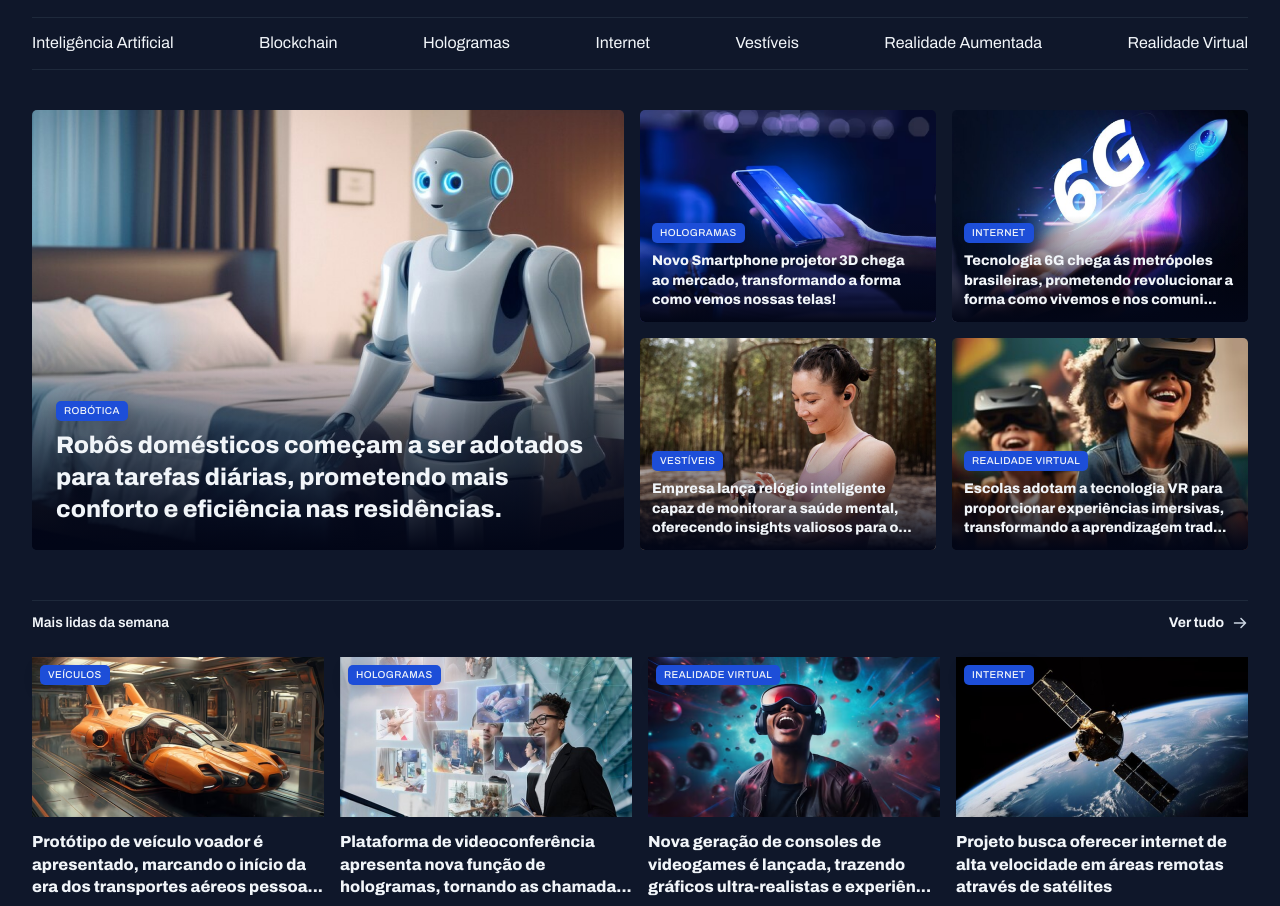
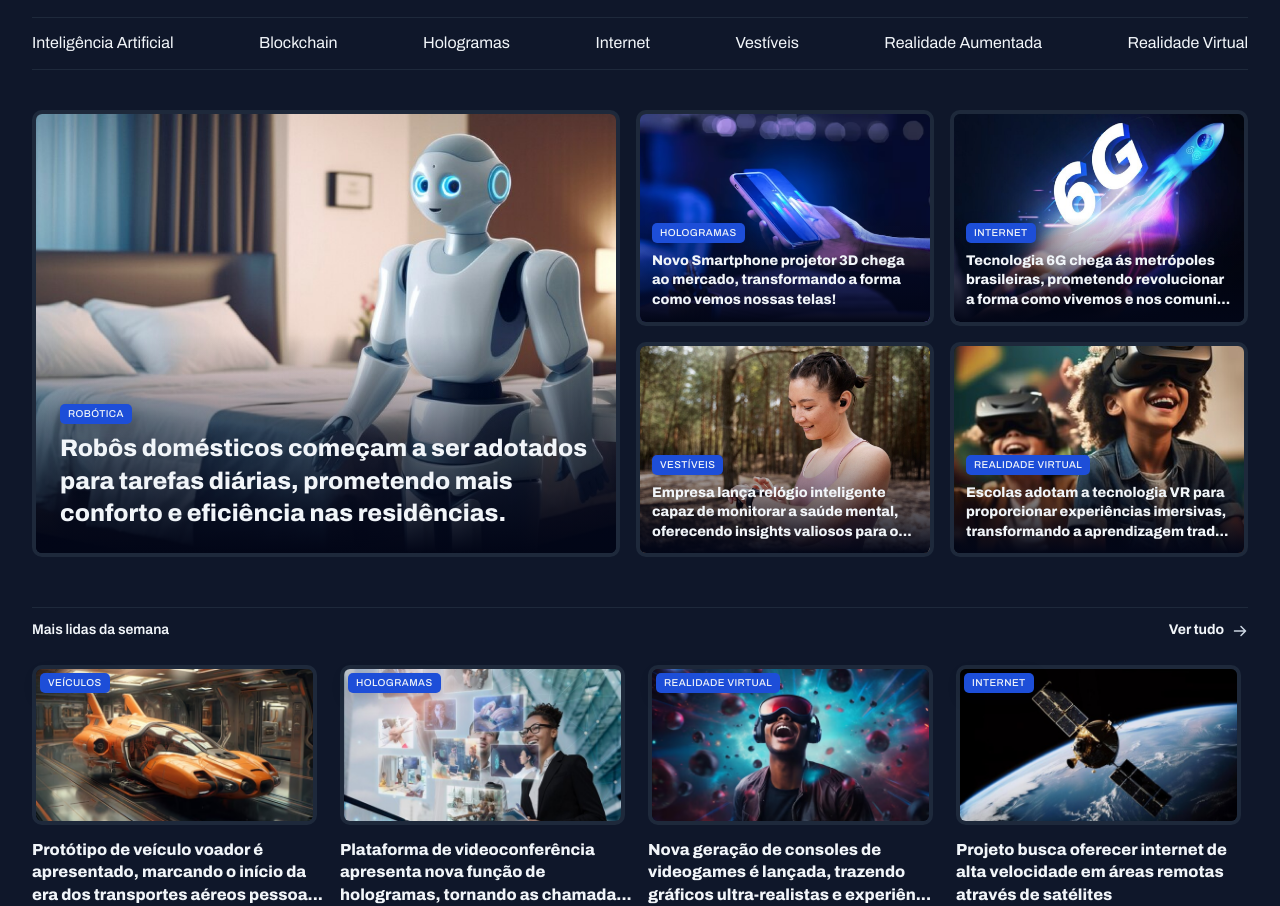
Before and after one commit to Zeslley/projeto-news, a plain HTML site: page index.html in a window 1280 px wide. Shown: the part 45-951 px from the top of the page. Drawn offline with Linux system fonts and the light colour scheme.

Commit message:
Adicionando borda nos cards

```diff
--- a/styles/sections.css
+++ b/styles/sections.css
@@ -28,7 +28,8 @@ section header {
 
 .card {
   position: relative;
-  border-radius: 5px;
+  border-radius: 10px;
+  border: 4px solid var(--stroke-color);
   overflow: hidden;
 
   &::before {
@@ -61,6 +62,8 @@ section header {
 
   img {
     height: 160px;
+    border: 4px solid var(--stroke-color);
+    border-radius: 10px;
   }
 
   figure{
```
